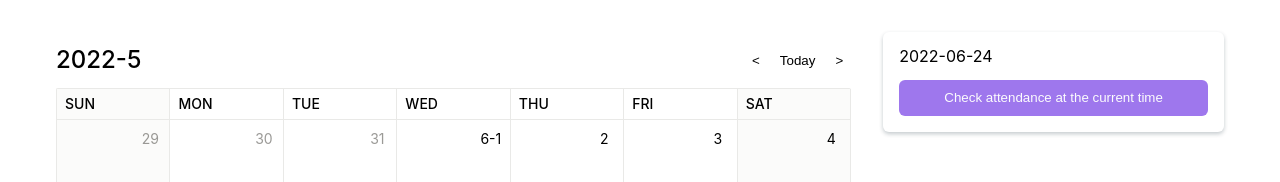
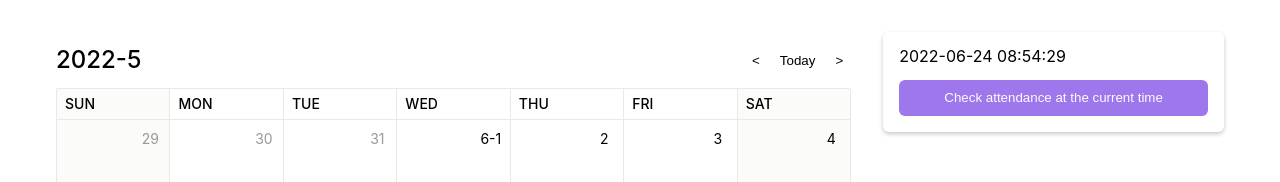
Before and after one commit to klcode1001/team-study-log, a React (Create React App) app: page / in a window 1280 px wide. Shown: the top 182 px of the page. Built offline with nearby package versions, Linux system fonts and the light colour scheme; no server answers.

Commit message:
feat: connect to component

```diff
--- a/src/components/MainPage/AttendanceCard.tsx
+++ b/src/components/MainPage/AttendanceCard.tsx
@@ -3,7 +3,7 @@
 import useLoading from '../../hooks/shared/useLoading';
 import useTimer from '../../hooks/useTimer';
 import DEFAULT_SHADOWS from '../../themes/shadows';
-import {formatDate} from '../../utils/dateFormat';
+import { formatDate, formatTime } from '../../utils/dateFormat';
 import { LoadingButton } from '../shared/Button';
 
 const AttendanceCard = () => {
@@ -19,10 +19,10 @@
       console.error(error);
     }
   };
-
   return (
     <Container>
-      {formatDate(new Date(timer), { delimiter: '-' })}
+      {formatDate(new Date(timer), { delimiter: '-' })}{' '}
+      {formatTime(new Date(timer), { delimiter: ':' })}
       <Wrapper>
         <LoadingButton
           fullWidth
```
